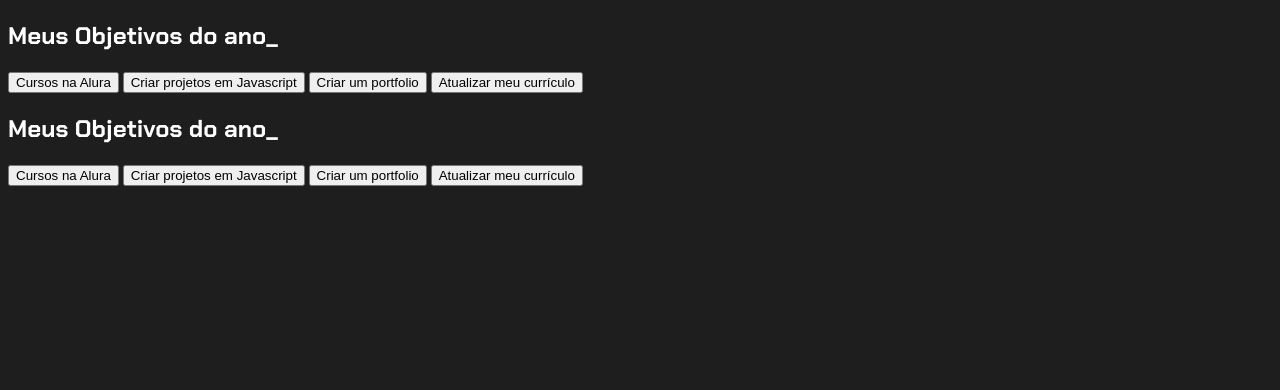
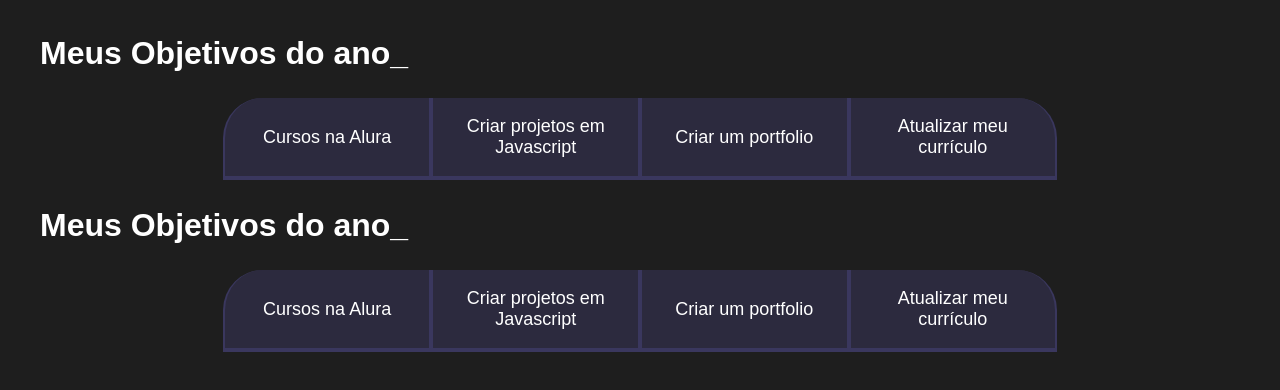
Before and after one commit to passat80/old-school, a plain HTML site: page index.html in a window 1280 px wide. Drawn offline with Linux system fonts and the light colour scheme.

Commit message:
Update style.css

```diff
--- a/style.css
+++ b/style.css
@@ -1,4 +1,3 @@
-@import url('https://fonts.googleapis.com/css2?family=Chakra+Petch:wght@400;700&display=swap');
 :root {
     --cor-de-fundo: #1E1E1E;
     --verde: #6FFF57;
@@ -12,3 +11,78 @@
     color: var(--branco);
     font-family: 'Chakra Petch', sans-serif;
 }
+@import url('https://fonts.googleapis.com/css2?family=Chakra+Petch:wght@400;700&display=swap');
+
+.conteudo-principal {
+    display: flex;
+    flex-direction: column;
+    justify-content: center;
+    align-items: center;
+    max-width: 1200px;
+    width: 100%;
+    margin: 0 auto;
+}
+.titulo-principal {
+    text-align: left;
+    width: 100%;
+    font-size: 32px;
+}
+.titulo-principal span {
+    color: var(--verde);
+}
+.botao {
+    font-family: "Crakra Petch", sans-serif;
+    background-color: var(--botao-inativo);
+    color: var(--branco);
+    display: flex;
+    justify-content: center;
+    padding: 1em;
+    font-size: 18px;
+    align-items: center;
+    width: 100%;
+    border-bottom: 4px solid var(--botao-ativo);
+    border-left: 2px solid var(--botao-ativo);
+    border-right: 2px solid var(--botao-ativo);
+    border-top: none;
+}
+.botoes {
+    display: block;
+}
+
+@media screen and (min-width: 768px) {
+    .botoes {
+        display: flex;
+    }
+    .botao:first-child {
+        border-radius: 40px 40px 0 0;
+    }
+
+    @media screen and (min-width: 768px) {
+        .botoes {
+            display: flex;
+        }
+
+        .botao:first-child {
+            border-radius: 40px 0 0 0;
+        }
+
+        .botao:last-child {
+            border-radius: 0 40px 0 0;
+        }
+    }
+}
+
+.ativo{
+    background-color: var(--botao-ativo);
+    border-bottom: 4px solid var(--verde);
+}
+
+.aba-conteudo-titulo-principal{
+    font-size: 28px;
+    text-align: center;
+}
+.aba-conteudo-titulo-secundario{
+    text-align: center;
+    color: var(--verde);
+    text-transform: uppercase;
+}
```
